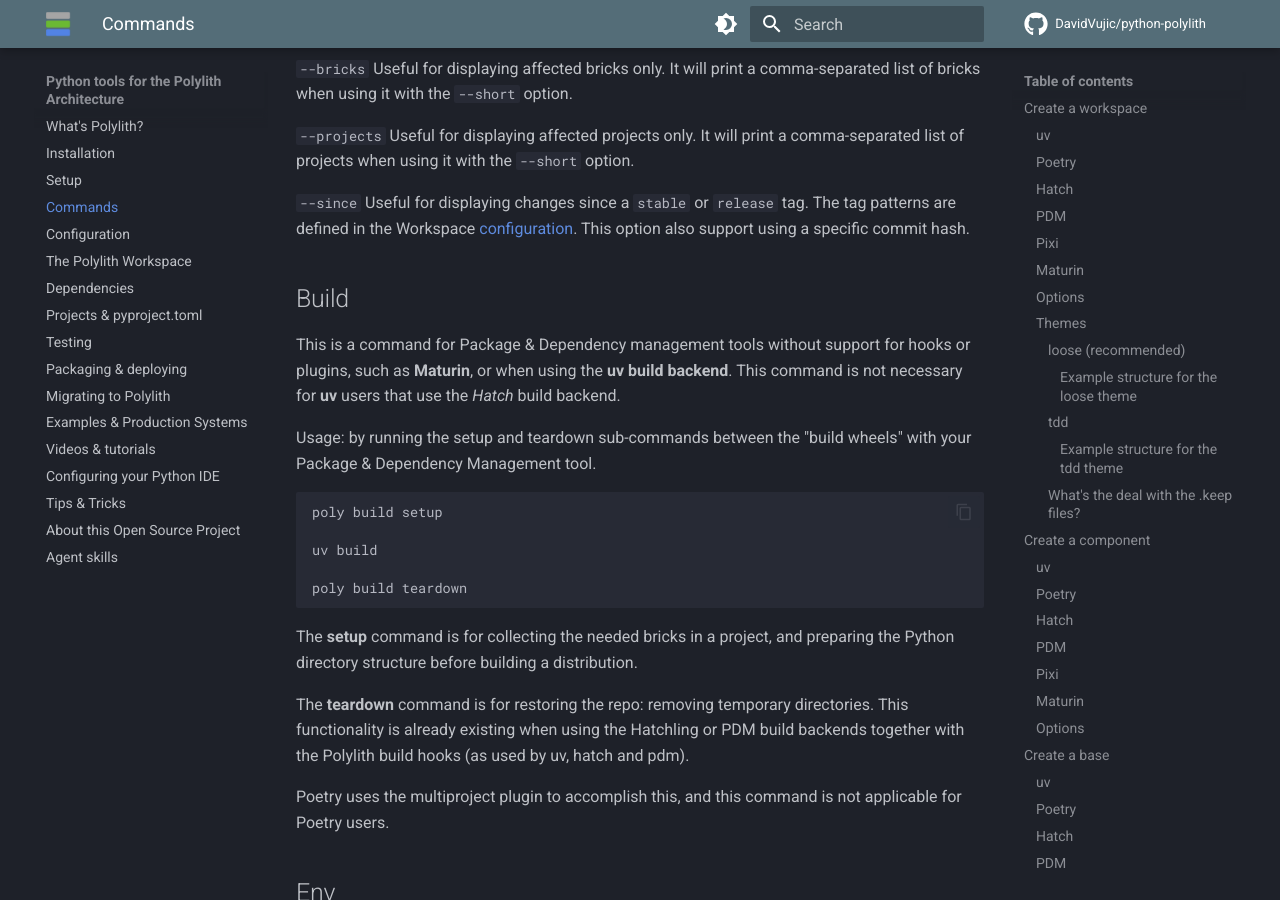
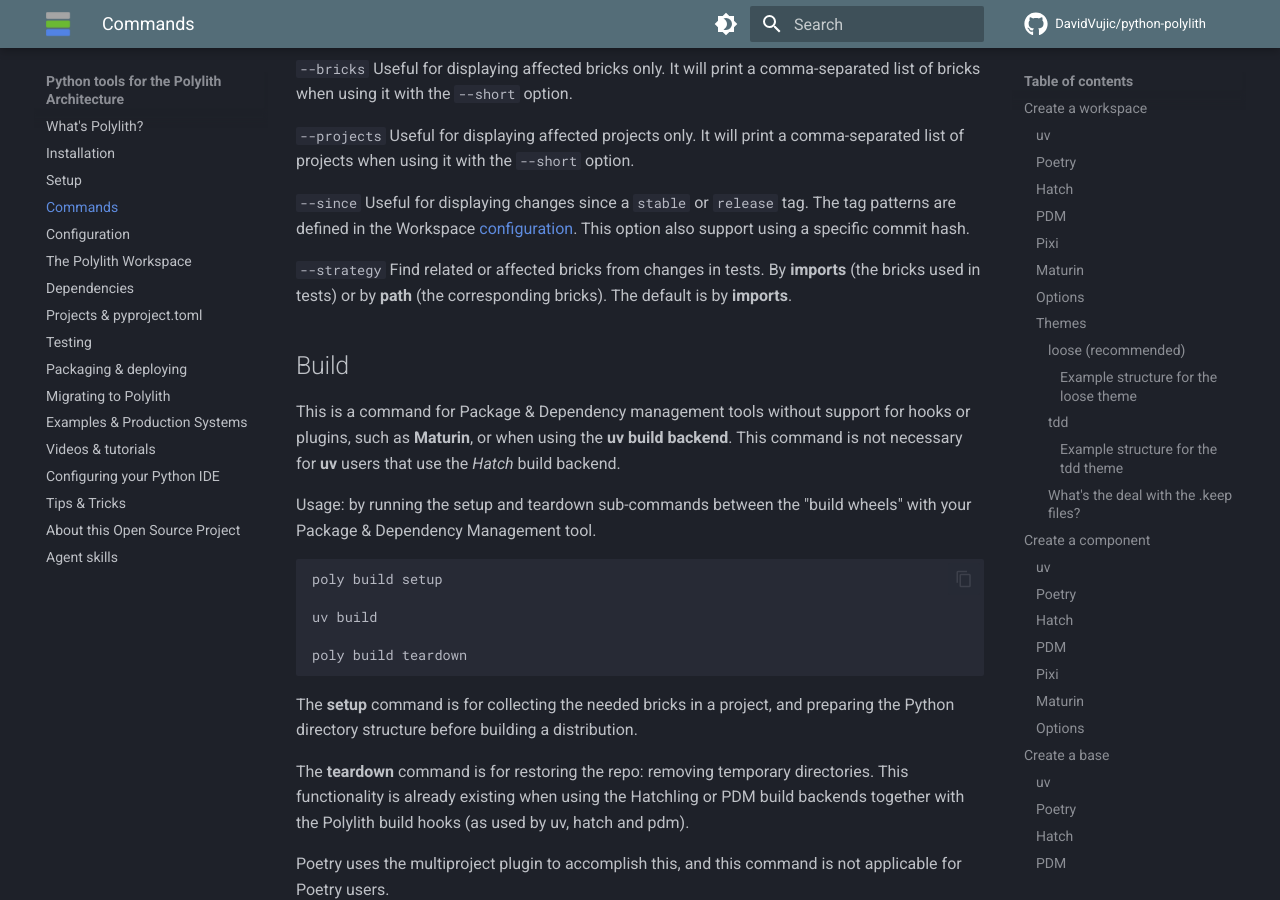
Before and after one commit to DavidVujic/python-polylith-docs, an MkDocs documentation site: the page built from docs/commands.md, in a window 1280 px wide and 900 px high, scrolled down 13319 px. Built offline with MkDocs 1.6.1 and Material for MkDocs 9.7.7, drawn with Linux system fonts in a browser that asks for light colours; comment, search, counter and statistics services are not loaded.

Commit message:
docs(poly test diff): about the --strategy option (#34)

```diff
--- a/docs/commands.md
+++ b/docs/commands.md
@@ -584,6 +584,7 @@ poly test diff
 The tag patterns are defined in the Workspace [configuration](configuration.md).
 This option also support using a specific commit hash.
 
+`--strategy` Find related or affected bricks from changes in tests. By __imports__ (the bricks used in tests) or by __path__ (the corresponding bricks). The default is by __imports__.
 
 ## Build
 This is a command for Package & Dependency management tools without support for hooks or plugins,
```
